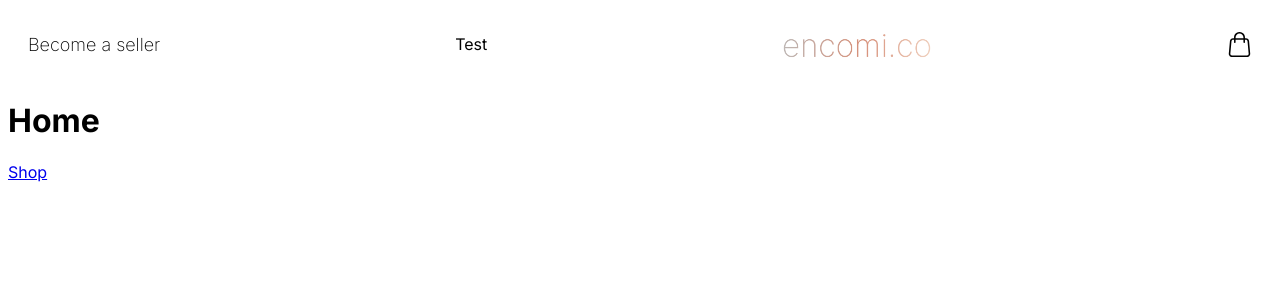
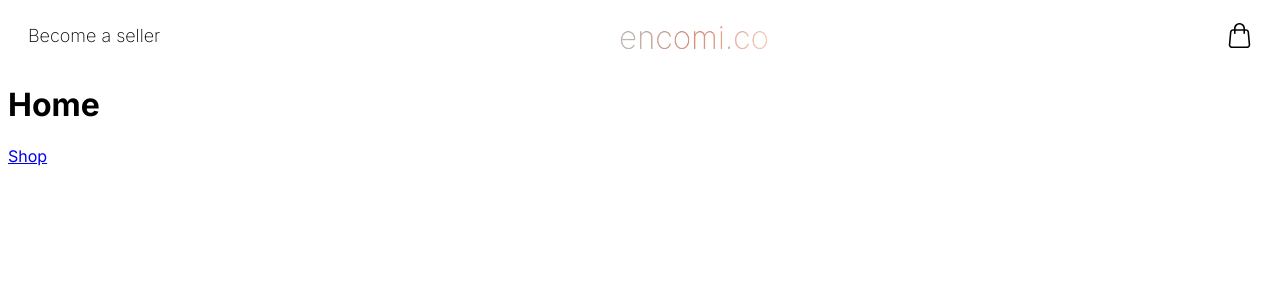
Before and after one commit to nicklas-rn/encomi, a Django app: page / in a window 1280 px wide. Shown: the top 300 px of the page. Run offline with Django 3.2, Linux system fonts and the light colour scheme; some web fonts are replaced.

Commit message:
Test Changes Removed

```diff
--- a/shop/templates/shop/base.html
+++ b/shop/templates/shop/base.html
@@ -16,7 +16,6 @@
 
 <nav>
     <a class="link-nav" href="#">Become a seller</a>
-    <p>Test</p>
     <img class="logo" src="/media/logos/logo.png">
     <img class="icon icon-nav" src="/media/icons/cart.svg">
 </nav>
--- a/shop/templates/shop/shop.html
+++ b/shop/templates/shop/shop.html
@@ -7,7 +7,6 @@
 
 {% for item in items %}
     <div class="item">
-        <p>Test</p>
         <p>{{ item.title }}</p>
         <button id="button{{forloop.counter}}" onclick="removeFromCart('{{forloop.counter}}')">Add to Cart</button>
     </div>
```
